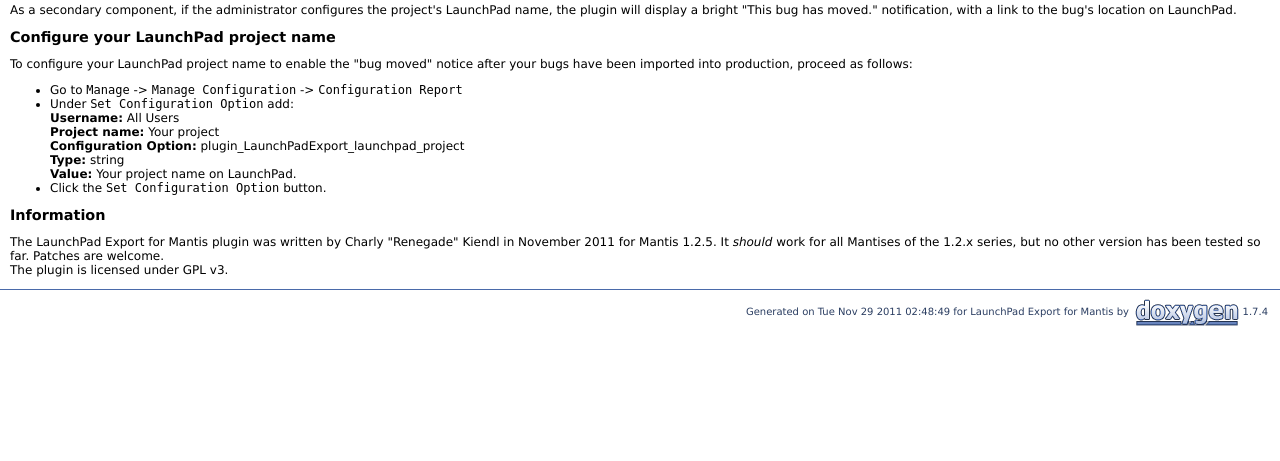
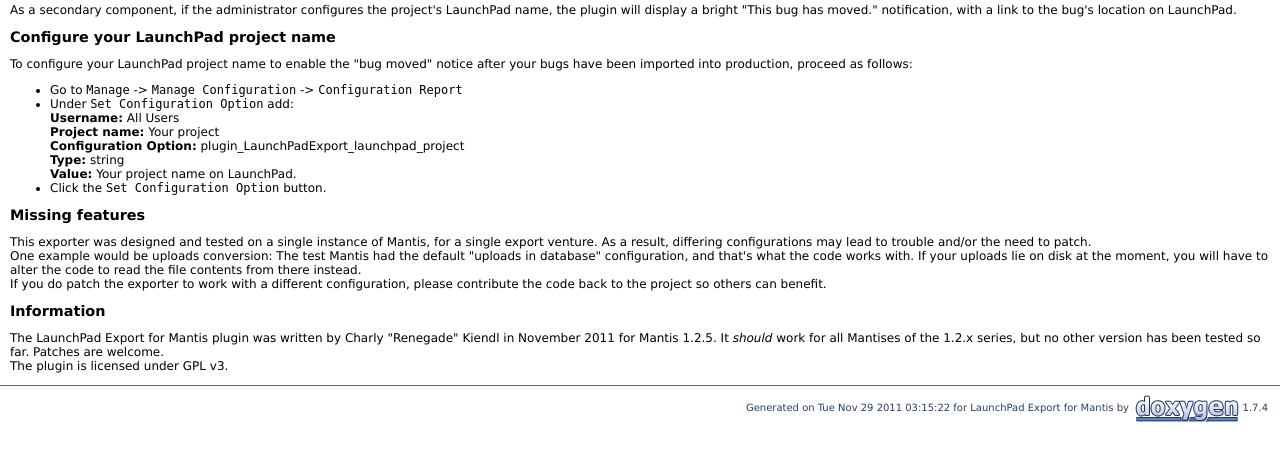
Before and after one commit to EvilRenegade/LaunchPad-Export-for-Mantis, a PHP site: page /docs-lpexporter/html/index.html in a window 1280 px wide. Shown: the part 211-672 px from the top of the page. Run offline with PHP 8.4, Linux system fonts and the light colour scheme.

Commit message:
Final bit of a warning regarding different configs. Now to push to github.

```diff
--- a/docs-lpexporter/html/_launch_pad_export_8php.html
+++ b/docs-lpexporter/html/_launch_pad_export_8php.html
@@ -85,7 +85,7 @@ Data Structures</h2></td></tr>
 </iframe>
 </div>
 
-<hr class="footer"/><address class="footer"><small>Generated on Tue Nov 29 2011 02:48:49 for LaunchPad Export for Mantis by&#160;
+<hr class="footer"/><address class="footer"><small>Generated on Tue Nov 29 2011 03:15:22 for LaunchPad Export for Mantis by&#160;
 <a href="http://www.doxygen.org/index.html">
 <img class="footer" src="doxygen.png" alt="doxygen"/></a> 1.7.4 </small></address>
 </body>
--- a/docs-lpexporter/html/annotated.html
+++ b/docs-lpexporter/html/annotated.html
@@ -82,7 +82,7 @@ var searchBox = new SearchBox("searchBox", "search",false,'Search');
 </iframe>
 </div>
 
-<hr class="footer"/><address class="footer"><small>Generated on Tue Nov 29 2011 02:48:49 for LaunchPad Export for Mantis by&#160;
+<hr class="footer"/><address class="footer"><small>Generated on Tue Nov 29 2011 03:15:22 for LaunchPad Export for Mantis by&#160;
 <a href="http://www.doxygen.org/index.html">
 <img class="footer" src="doxygen.png" alt="doxygen"/></a> 1.7.4 </small></address>
 </body>
--- a/docs-lpexporter/html/class_launch_pad_export_plugin.html
+++ b/docs-lpexporter/html/class_launch_pad_export_plugin.html
@@ -197,7 +197,7 @@ Public Member Functions</h2></td></tr>
 </iframe>
 </div>
 
-<hr class="footer"/><address class="footer"><small>Generated on Tue Nov 29 2011 02:48:49 for LaunchPad Export for Mantis by&#160;
+<hr class="footer"/><address class="footer"><small>Generated on Tue Nov 29 2011 03:15:22 for LaunchPad Export for Mantis by&#160;
 <a href="http://www.doxygen.org/index.html">
 <img class="footer" src="doxygen.png" alt="doxygen"/></a> 1.7.4 </small></address>
 </body>
--- a/docs-lpexporter/html/classbug_wrapper.html
+++ b/docs-lpexporter/html/classbug_wrapper.html
@@ -881,7 +881,7 @@ Private Attributes</h2></td></tr>
 </iframe>
 </div>
 
-<hr class="footer"/><address class="footer"><small>Generated on Tue Nov 29 2011 02:48:49 for LaunchPad Export for Mantis by&#160;
+<hr class="footer"/><address class="footer"><small>Generated on Tue Nov 29 2011 03:15:22 for LaunchPad Export for Mantis by&#160;
 <a href="http://www.doxygen.org/index.html">
 <img class="footer" src="doxygen.png" alt="doxygen"/></a> 1.7.4 </small></address>
 </body>
--- a/docs-lpexporter/html/classes.html
+++ b/docs-lpexporter/html/classes.html
@@ -83,7 +83,7 @@ var searchBox = new SearchBox("searchBox", "search",false,'Search');
 </iframe>
 </div>
 
-<hr class="footer"/><address class="footer"><small>Generated on Tue Nov 29 2011 02:48:49 for LaunchPad Export for Mantis by&#160;
+<hr class="footer"/><address class="footer"><small>Generated on Tue Nov 29 2011 03:15:22 for LaunchPad Export for Mantis by&#160;
 <a href="http://www.doxygen.org/index.html">
 <img class="footer" src="doxygen.png" alt="doxygen"/></a> 1.7.4 </small></address>
 </body>
--- a/docs-lpexporter/html/export_8php.html
+++ b/docs-lpexporter/html/export_8php.html
@@ -225,7 +225,7 @@ Variables</h2></td></tr>
 </iframe>
 </div>
 
-<hr class="footer"/><address class="footer"><small>Generated on Tue Nov 29 2011 02:48:49 for LaunchPad Export for Mantis by&#160;
+<hr class="footer"/><address class="footer"><small>Generated on Tue Nov 29 2011 03:15:22 for LaunchPad Export for Mantis by&#160;
 <a href="http://www.doxygen.org/index.html">
 <img class="footer" src="doxygen.png" alt="doxygen"/></a> 1.7.4 </small></address>
 </body>
--- a/docs-lpexporter/html/files.html
+++ b/docs-lpexporter/html/files.html
@@ -82,7 +82,7 @@ var searchBox = new SearchBox("searchBox", "search",false,'Search');
 </iframe>
 </div>
 
-<hr class="footer"/><address class="footer"><small>Generated on Tue Nov 29 2011 02:48:49 for LaunchPad Export for Mantis by&#160;
+<hr class="footer"/><address class="footer"><small>Generated on Tue Nov 29 2011 03:15:22 for LaunchPad Export for Mantis by&#160;
 <a href="http://www.doxygen.org/index.html">
 <img class="footer" src="doxygen.png" alt="doxygen"/></a> 1.7.4 </small></address>
 </body>
--- a/docs-lpexporter/html/functions.html
+++ b/docs-lpexporter/html/functions.html
@@ -260,7 +260,7 @@ var searchBox = new SearchBox("searchBox", "search",false,'Search');
 </iframe>
 </div>
 
-<hr class="footer"/><address class="footer"><small>Generated on Tue Nov 29 2011 02:48:49 for LaunchPad Export for Mantis by&#160;
+<hr class="footer"/><address class="footer"><small>Generated on Tue Nov 29 2011 03:15:22 for LaunchPad Export for Mantis by&#160;
 <a href="http://www.doxygen.org/index.html">
 <img class="footer" src="doxygen.png" alt="doxygen"/></a> 1.7.4 </small></address>
 </body>
--- a/docs-lpexporter/html/functions_func.html
+++ b/docs-lpexporter/html/functions_func.html
@@ -170,7 +170,7 @@ var searchBox = new SearchBox("searchBox", "search",false,'Search');
 </iframe>
 </div>
 
-<hr class="footer"/><address class="footer"><small>Generated on Tue Nov 29 2011 02:48:49 for LaunchPad Export for Mantis by&#160;
+<hr class="footer"/><address class="footer"><small>Generated on Tue Nov 29 2011 03:15:22 for LaunchPad Export for Mantis by&#160;
 <a href="http://www.doxygen.org/index.html">
 <img class="footer" src="doxygen.png" alt="doxygen"/></a> 1.7.4 </small></address>
 </body>
--- a/docs-lpexporter/html/functions_vars.html
+++ b/docs-lpexporter/html/functions_vars.html
@@ -116,7 +116,7 @@ var searchBox = new SearchBox("searchBox", "search",false,'Search');
 </iframe>
 </div>
 
-<hr class="footer"/><address class="footer"><small>Generated on Tue Nov 29 2011 02:48:49 for LaunchPad Export for Mantis by&#160;
+<hr class="footer"/><address class="footer"><small>Generated on Tue Nov 29 2011 03:15:22 for LaunchPad Export for Mantis by&#160;
 <a href="http://www.doxygen.org/index.html">
 <img class="footer" src="doxygen.png" alt="doxygen"/></a> 1.7.4 </small></address>
 </body>
--- a/docs-lpexporter/html/globals.html
+++ b/docs-lpexporter/html/globals.html
@@ -109,7 +109,7 @@ var searchBox = new SearchBox("searchBox", "search",false,'Search');
 </iframe>
 </div>
 
-<hr class="footer"/><address class="footer"><small>Generated on Tue Nov 29 2011 02:48:49 for LaunchPad Export for Mantis by&#160;
+<hr class="footer"/><address class="footer"><small>Generated on Tue Nov 29 2011 03:15:22 for LaunchPad Export for Mantis by&#160;
 <a href="http://www.doxygen.org/index.html">
 <img class="footer" src="doxygen.png" alt="doxygen"/></a> 1.7.4 </small></address>
 </body>
--- a/docs-lpexporter/html/globals_func.html
+++ b/docs-lpexporter/html/globals_func.html
@@ -85,7 +85,7 @@ var searchBox = new SearchBox("searchBox", "search",false,'Search');
 </iframe>
 </div>
 
-<hr class="footer"/><address class="footer"><small>Generated on Tue Nov 29 2011 02:48:49 for LaunchPad Export for Mantis by&#160;
+<hr class="footer"/><address class="footer"><small>Generated on Tue Nov 29 2011 03:15:22 for LaunchPad Export for Mantis by&#160;
 <a href="http://www.doxygen.org/index.html">
 <img class="footer" src="doxygen.png" alt="doxygen"/></a> 1.7.4 </small></address>
 </body>
--- a/docs-lpexporter/html/globals_vars.html
+++ b/docs-lpexporter/html/globals_vars.html
@@ -106,7 +106,7 @@ var searchBox = new SearchBox("searchBox", "search",false,'Search');
 </iframe>
 </div>
 
-<hr class="footer"/><address class="footer"><small>Generated on Tue Nov 29 2011 02:48:49 for LaunchPad Export for Mantis by&#160;
+<hr class="footer"/><address class="footer"><small>Generated on Tue Nov 29 2011 03:15:22 for LaunchPad Export for Mantis by&#160;
 <a href="http://www.doxygen.org/index.html">
 <img class="footer" src="doxygen.png" alt="doxygen"/></a> 1.7.4 </small></address>
 </body>
--- a/docs-lpexporter/html/index.html
+++ b/docs-lpexporter/html/index.html
@@ -72,6 +72,12 @@ Configure your LaunchPad project name</h2>
  <b>Value:</b> Your project name on LaunchPad.</li>
 <li>Click the <code>Set Configuration Option</code> button.</li>
 </ul>
+<h2><a class="anchor" id="missing"></a>
+Missing features</h2>
+<p>This exporter was designed and tested on a single instance of Mantis, for a single export venture. As a result, differing configurations may lead to trouble and/or the need to patch.<br/>
+ One example would be uploads conversion: The test Mantis had the default "uploads
+	in database" configuration, and that's what the code works with. If your uploads lie on disk at the moment, you will have to alter the code to read the file contents from there instead.<br/>
+ If you do patch the exporter to work with a different configuration, please contribute the code back to the project so others can benefit.</p>
 <h2><a class="anchor" id="info"></a>
 Information</h2>
 <p>The LaunchPad Export for Mantis plugin was written by Charly "Renegade" Kiendl in November 2011 for Mantis 1.2.5. It <em>should</em> work for all Mantises of the 1.2.x series, but no other version has been tested so far. Patches are welcome.<br/>
@@ -91,7 +97,7 @@ Information</h2>
 </iframe>
 </div>
 
-<hr class="footer"/><address class="footer"><small>Generated on Tue Nov 29 2011 02:48:49 for LaunchPad Export for Mantis by&#160;
+<hr class="footer"/><address class="footer"><small>Generated on Tue Nov 29 2011 03:15:22 for LaunchPad Export for Mantis by&#160;
 <a href="http://www.doxygen.org/index.html">
 <img class="footer" src="doxygen.png" alt="doxygen"/></a> 1.7.4 </small></address>
 </body>
--- a/docs-lpexporter/html/pages.html
+++ b/docs-lpexporter/html/pages.html
@@ -75,7 +75,7 @@ var searchBox = new SearchBox("searchBox", "search",false,'Search');
 </iframe>
 </div>
 
-<hr class="footer"/><address class="footer"><small>Generated on Tue Nov 29 2011 02:48:49 for LaunchPad Export for Mantis by&#160;
+<hr class="footer"/><address class="footer"><small>Generated on Tue Nov 29 2011 03:15:22 for LaunchPad Export for Mantis by&#160;
 <a href="http://www.doxygen.org/index.html">
 <img class="footer" src="doxygen.png" alt="doxygen"/></a> 1.7.4 </small></address>
 </body>
--- a/docs-lpexporter/html/stopwords_8php.html
+++ b/docs-lpexporter/html/stopwords_8php.html
@@ -98,7 +98,7 @@ Variables</h2></td></tr>
 </iframe>
 </div>
 
-<hr class="footer"/><address class="footer"><small>Generated on Tue Nov 29 2011 02:48:49 for LaunchPad Export for Mantis by&#160;
+<hr class="footer"/><address class="footer"><small>Generated on Tue Nov 29 2011 03:15:22 for LaunchPad Export for Mantis by&#160;
 <a href="http://www.doxygen.org/index.html">
 <img class="footer" src="doxygen.png" alt="doxygen"/></a> 1.7.4 </small></address>
 </body>
--- a/docs-lpexporter/html/todo.html
+++ b/docs-lpexporter/html/todo.html
@@ -76,7 +76,7 @@ var searchBox = new SearchBox("searchBox", "search",false,'Search');
 </iframe>
 </div>
 
-<hr class="footer"/><address class="footer"><small>Generated on Tue Nov 29 2011 02:48:49 for LaunchPad Export for Mantis by&#160;
+<hr class="footer"/><address class="footer"><small>Generated on Tue Nov 29 2011 03:15:22 for LaunchPad Export for Mantis by&#160;
 <a href="http://www.doxygen.org/index.html">
 <img class="footer" src="doxygen.png" alt="doxygen"/></a> 1.7.4 </small></address>
 </body>
```
Also changed, not shown: LaunchPadExport.php (+11 -0 lines).
